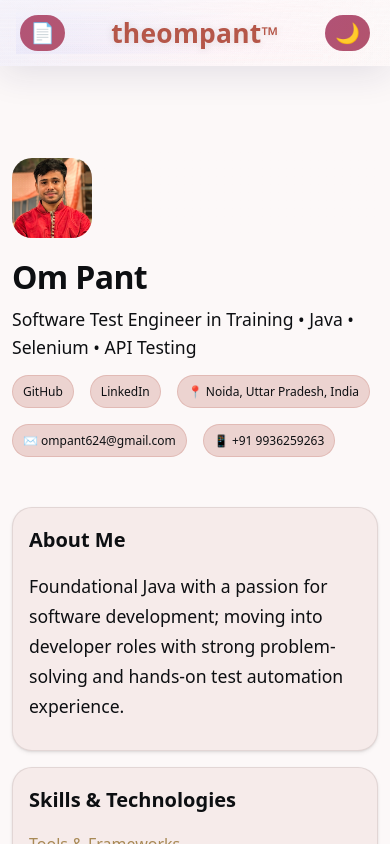
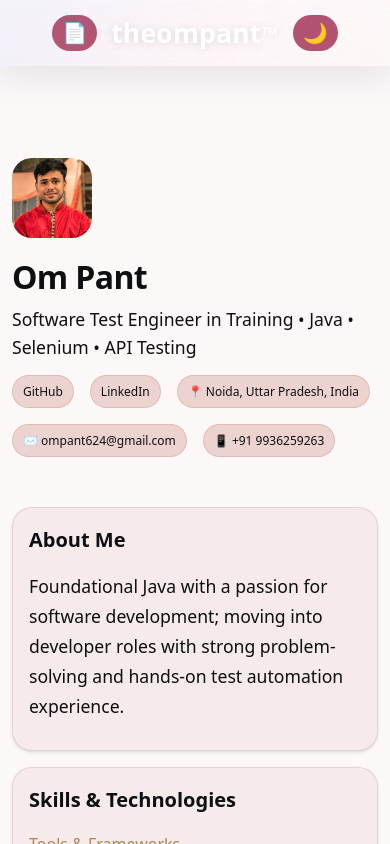
Before and after one commit to theompant/About-Me, a Next.js app: page / in a window 390 px wide. Shown: the top 844 px of the page. Built offline with nearby package versions, Linux system fonts and the light colour scheme; a web font is replaced by a local one.

Commit message:
yo mostly squashed bugs

```diff
--- a/components/NavBar.tsx
+++ b/components/NavBar.tsx
@@ -5,8 +5,15 @@ import { useEffect, useState } from "react";
 export default function NavBar() {
   const { theme, setTheme, systemTheme } = useTheme();
   const [mounted, setMounted] = useState(false);
+  const [isMobile, setIsMobile] = useState(false);
 
   useEffect(() => setMounted(true), []);
+  useEffect(() => {
+    const handleResize = () => setIsMobile(window.innerWidth <= 640);
+    handleResize(); // check once on mount
+    window.addEventListener("resize", handleResize);
+    return () => window.removeEventListener("resize", handleResize);
+  }, []);
 
   const onToggleTheme = (e: React.MouseEvent) => {
     const rect = e.currentTarget.getBoundingClientRect();
@@ -20,10 +27,33 @@ export default function NavBar() {
   const effective = (theme === "system" ? systemTheme : theme) || "light";
   const themeIcon = effective === "dark" ? "🌞" : "🌙";
 
+  if (!mounted) {
+    // Optional: fallback skeleton or empty header
+    return (
+      <nav className="liquid-glass nav-root"></nav>
+    );
+  }
+
   return (
     <nav className="liquid-glass nav-root">
-      {/* Desktop: classic flex, branding left, actions right */}
-      <div className="nav-desk">
+      {isMobile ? (
+        <div className="nav-mobile">
+          <a
+            href="/resume.pdf"
+            target="_blank"
+            rel="noopener"
+            className="pill-btn"
+            aria-label="Download Resume"
+          >
+            <span role="img" aria-label="Download Resume">📄</span>
+          </a>
+          <span className="nav-logo nav-logo-mobile">theompant<sup>™</sup></span>
+          <button className="pill-btn" aria-label="Toggle theme" onClick={onToggleTheme}>
+            <span>{themeIcon}</span>
+          </button>
+        </div>
+      ) : (
+        <>
           <div className="nav-brand">
             <Link href="/" className="nav-logo">
               theompant<sup>™</sup>
@@ -34,59 +64,49 @@ export default function NavBar() {
               href="/resume.pdf"
               target="_blank"
               rel="noopener"
-            className="resume-download-btn pill-btn"
+              className="resume-download-btn"
             >
-            <span role="img" aria-label="Download Resume">📄</span>
-            <span className="nav-btn-label">Download Resume</span>
+              📄 Download Resume
             </a>
-          {mounted ? (
             <button
-              className="theme-toggle-btn pill-btn"
-              aria-label="Toggle theme"
+              className="theme-toggle-btn"
               onClick={onToggleTheme}
+              style={{
+                background: "color-mix(in srgb, var(--m3-primary) 12%, transparent)",
+                border: "1px solid color-mix(in srgb, var(--m3-primary) 20%, transparent)",
+                borderRadius: "999px",
+                padding: "8px 16px",
+                cursor: "pointer",
+                fontSize: "14px",
+                fontWeight: 500,
+                display: "flex",
+                alignItems: "center",
+                gap: "6px",
+                transition: "all var(--m3-fast)",
+                color: "var(--m3-on-surface)"
+              }}
+              onMouseOver={e => {
+                e.currentTarget.style.background = "color-mix(in srgb, var(--m3-primary) 16%, transparent)";
+                e.currentTarget.style.transform = "scale(1.02)";
+              }}
+              onMouseOut={e => {
+                e.currentTarget.style.background = "color-mix(in srgb, var(--m3-primary) 12%, transparent)";
+                e.currentTarget.style.transform = "scale(1)";
+              }}
             >
-              <span role="img" aria-label="Theme">{themeIcon}</span>
-              <span className="nav-btn-label">{effective === "dark" ? "Light" : "Dark"}</span>
+              {effective === "dark" ? (
+                <>
+                  <span>🌞</span> Light
+                </>
+              ) : (
+                <>
+                  <span>🌙</span> Dark
+                </>
+              )}
             </button>
-          ) : (
-            <span className="theme-toggle-btn pill-btn" aria-hidden="true">
-              <span role="img" aria-label="Theme">🌙</span>
-              <span className="nav-btn-label">Dark</span>
-            </span>
+          </div>
+        </>
       )}
-        </div>
-      </div>
-
-      {/* Mobile: pills left/right, branding perfectly centered, all on one row */}
-      <div className="nav-mobile">
-        <a
-          href="/resume.pdf"
-          target="_blank"
-          rel="noopener"
-          className="pill-btn"
-          aria-label="Download Resume"
-        >
-          <span role="img" aria-label="Download Resume">📄</span>
-        </a>
-        <div className="nav-logo-mobile-wrap">
-          <Link href="/" className="nav-logo nav-logo-mobile">
-            theompant<sup>™</sup>
-          </Link>
-        </div>
-        {mounted ? (
-          <button
-            className="pill-btn"
-            aria-label="Toggle theme"
-            onClick={onToggleTheme}
-          >
-            <span role="img" aria-label="Theme">{themeIcon}</span>
-          </button>
-        ) : (
-          <span className="pill-btn" aria-hidden="true">
-            <span role="img" aria-label="Theme">🌙</span>
-          </span>
-        )}
-      </div>
     </nav>
   );
 }
--- a/styles/globals.css
+++ b/styles/globals.css
@@ -883,20 +883,18 @@ nav .nav-actions { display: flex; align-items: center; gap: 12px; }
 }
 .nav-actions { display: flex; align-items: center; gap: 16px; }
 .pill-btn {
+  background: linear-gradient(135deg, var(--m3-tertiary), color-mix(in srgb, var(--m3-tertiary) 80%, var(--m3-primary) 20%));
+  border-radius: 999px;
+  padding: 0 10px;
+  min-width: 36px;
+  height: 36px;
   display: flex;
   align-items: center;
   justify-content: center;
-  border-radius: 999px;
+  font-size: 20px;
+  margin: 0;
+  box-shadow: none;
   border: none;
-  cursor: pointer;
-  font-size: 1.02em;
-  padding: 8px 18px;
-  margin: 0 2px;
-  font-weight: 600;
-  min-width: 40px;
-  background: linear-gradient(135deg, var(--m3-tertiary), color-mix(in srgb, var(--m3-tertiary) 80%, var(--m3-primary) 20%));
-  color: var(--m3-on-primary);
-  transition: background var(--m3-fast), color var(--m3-fast);
 }
 .theme-toggle-btn.pill-btn {
   background: linear-gradient(135deg, var(--m3-primary), color-mix(in srgb, var(--m3-primary) 80%, var(--m3-tertiary) 20%));
@@ -905,8 +903,19 @@ nav .nav-actions { display: flex; align-items: center; gap: 12px; }
 
 /* --- MOBILE: all in one row, branding centered, pills on edge --- */
 .nav-mobile {
-  display: none;
+  display: flex !important;
+  align-items: center;
+  justify-content: space-between;
+  width: 100%;
+  min-height: 40px;
+  padding: 0 4px;
+  /* REMOVE any of these if present ↓↓↓ */
+  background: none !important;
+  border-radius: 0 !important;
+  box-shadow: none !important;
 }
+
+
 
 @media (max-width: 640px) {
   .nav-desk { display: none !important; }
@@ -918,6 +927,21 @@ nav .nav-actions { display: flex; align-items: center; gap: 12px; }
     min-height: 40px;
     padding: 0 4px;
     background: inherit;
+  }
+  .nav-logo-mobile {
+  color: #fff !important;            /* branding is clean white, no bg */
+  background: none !important;
+  font-weight: bold;
+  font-size: 1.08rem;
+  letter-spacing: 0.01em;
+  text-shadow: 0 1px 8px rgba(0,0,0,0.13);
+  border-radius: 0 !important;
+}
+.nav-logo-mobile, .nav-logo-mobile-wrap {
+  background: none !important;
+  border-radius: 0 !important;
+  box-shadow: none !important;
+  padding: 0 1.5vw !important;
 }
   .nav-logo-mobile-wrap {
     flex: 1 1 0;
@@ -934,10 +958,18 @@ nav .nav-actions { display: flex; align-items: center; gap: 12px; }
   }
   .nav-btn-label { display: none !important; }
   .pill-btn {
+  background: linear-gradient(135deg, var(--m3-tertiary), color-mix(in srgb, var(--m3-tertiary) 80%, var(--m3-primary) 20%));
+  border-radius: 999px;
   padding: 0 10px;
   min-width: 36px;
   height: 36px;
+  display: flex;
+  align-items: center;
+  justify-content: center;
   font-size: 20px;
   margin: 0;
+  box-shadow: none;
+  border: none;
 }
+
 }
```
Lines whose indentation alone changed are shown as unchanged.
